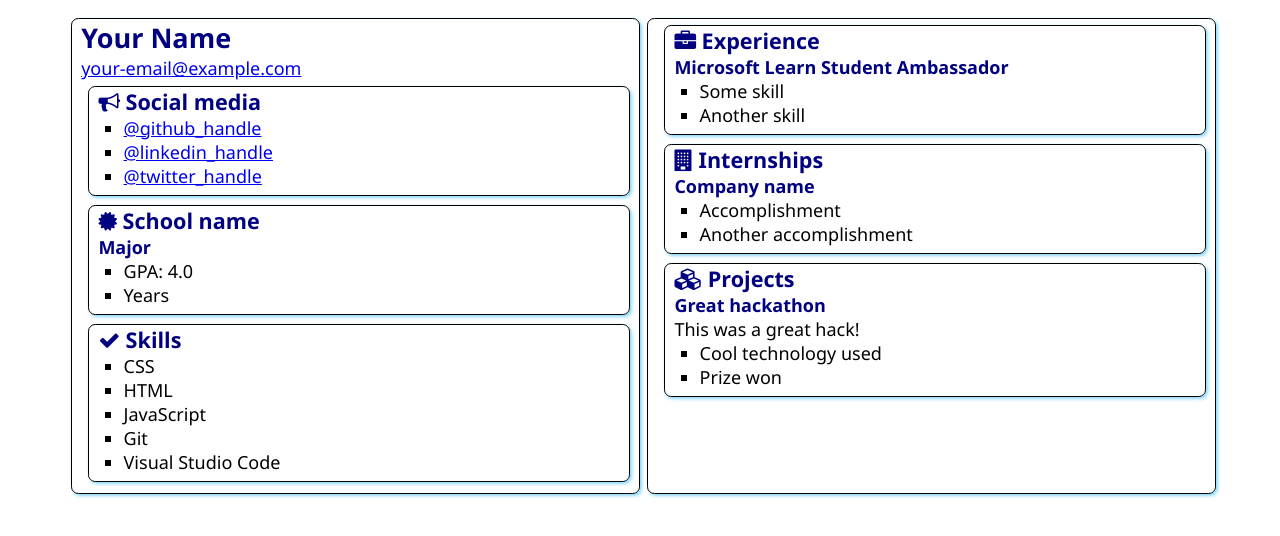
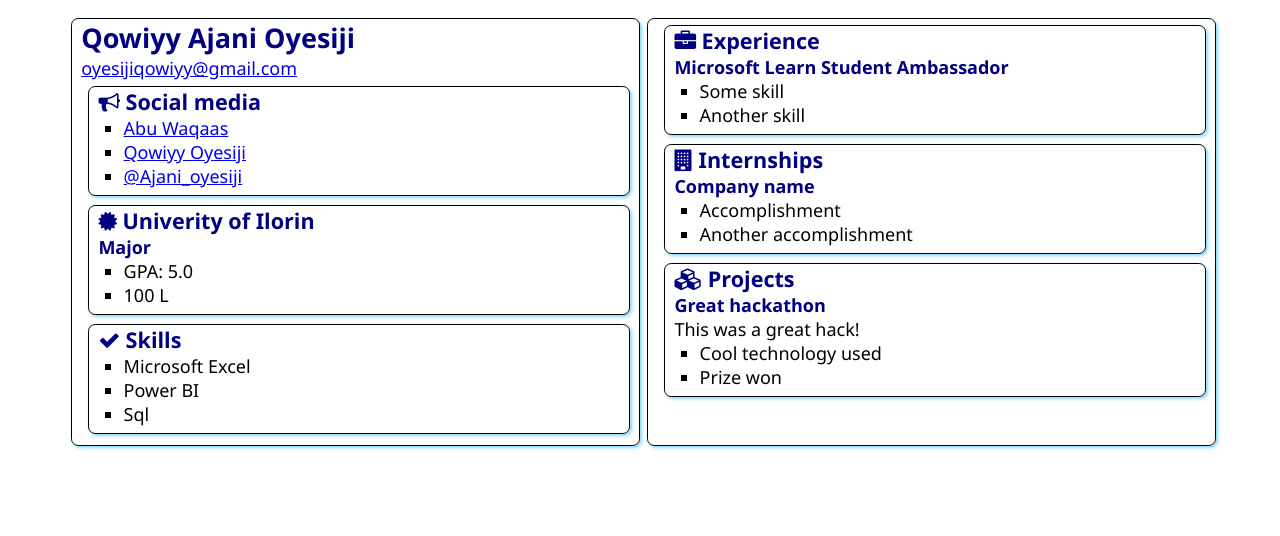
Before and after one commit to Abu-Waqaas/-SATechnicalOnboarding, a plain HTML site: page src/index.html in a window 1280 px wide. Drawn offline with Linux system fonts and the light colour scheme.

Commit message:
Added my details

```diff
--- a/src/index.html
+++ b/src/index.html
@@ -12,8 +12,8 @@
 <body>
     <main>
         <article class="box">
-            <h1>Your Name</h1>
-            <div><a href="mailto:your.email@example.com">your-email@example.com</a></div>
+            <h1>Qowiyy Ajani Oyesiji</h1>
+            <div><a href="mailto:your.email@example.com">oyesijiqowiyy@gmail.com</a></div>
 
             <section class="box">
                 <h2>
@@ -21,9 +21,9 @@
                     Social media
                 </h2>
                 <ul>
-                    <li><a href="https://github.com/<handle>">@github_handle</a></li>
-                    <li><a href="https://linkedin.com/in/<handle>">@linkedin_handle</a></li>
-                    <li><a href="https://twitter.com/<handle>">@twitter_handle</a></li>
+                    <li><a href="https://github.com/Abu-Waqaas">Abu Waqaas</a></li>
+                    <li><a href="https://linkedin.com/in/qowiyy-oyesiji">Qowiyy Oyesiji</a></li>
+                    <li><a href="https://twitter.com/Ajani_oyesiji">@Ajani_oyesiji</a></li>
                 </ul>
             </section>
 
@@ -31,12 +31,12 @@
                 <div class="education">
                     <h2>
                         <i class="fa fa-certificate" aria-hidden="true"></i>
-                        School name
+                        Univerity of Ilorin
                     </h2>
                     <h3>Major</h3>
                     <ul>
-                        <li>GPA: 4.0</li>
-                        <li>Years</li>
+                        <li>GPA: 5.0</li>
+                        <li>100 L</li>
                     </ul>
                 </div>
             </section>
@@ -47,11 +47,9 @@
                     Skills
                 </h2>
                 <ul>
-                    <li>CSS</li>
-                    <li>HTML</li>
-                    <li>JavaScript</li>
-                    <li>Git</li>
-                    <li>Visual Studio Code</li>
+                    <li>Microsoft Excel</li>
+                    <li>Power BI</li>
+                    <li>Sql</li>
                 </ul>
             </section>
         </article>
```
